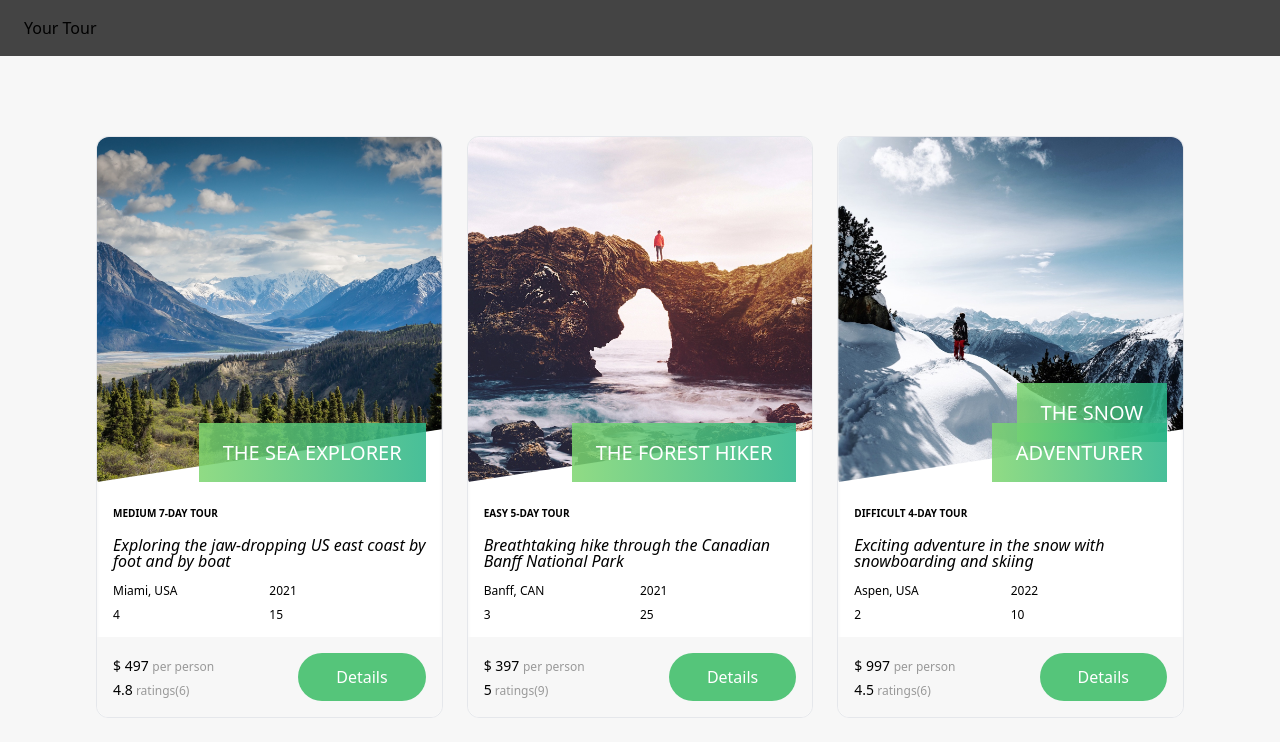
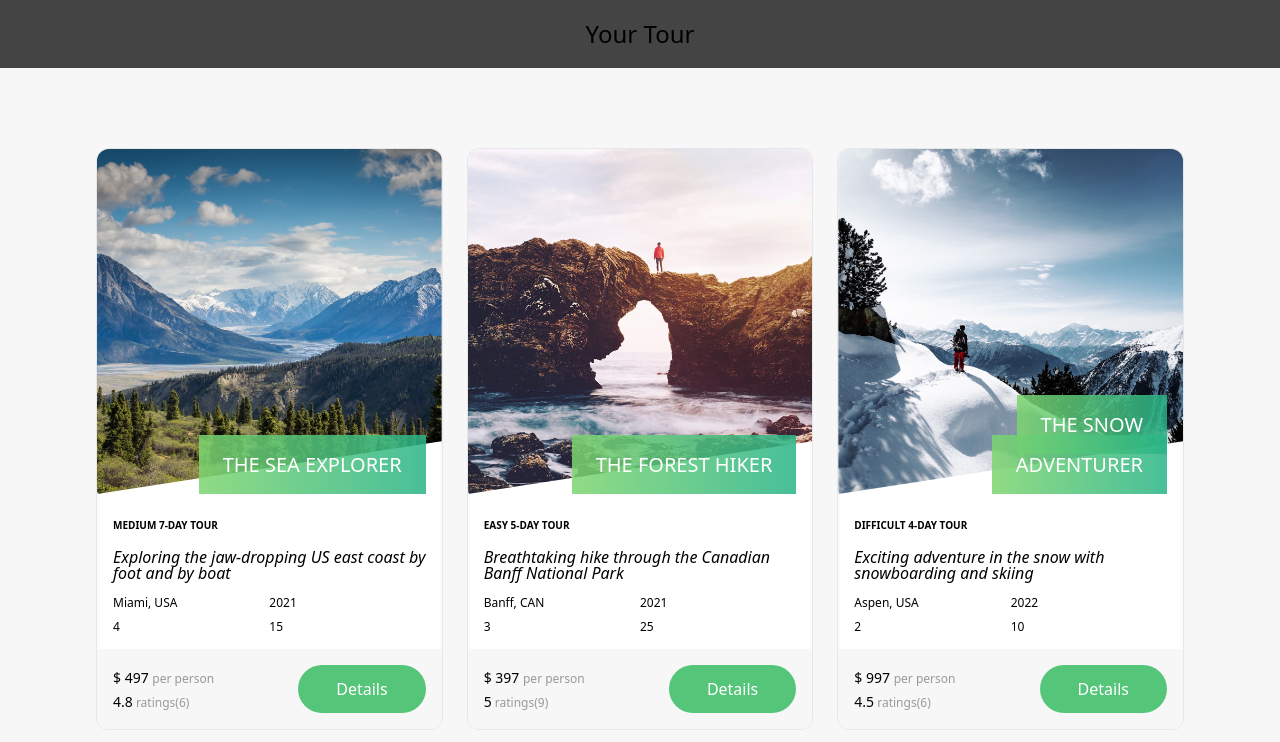
Before and after one commit to avabhi/tour-web-app, a Next.js app: page /home in a window 1280 px wide. Shown: the top 742 px of the page. Built offline with nearby package versions, Linux system fonts and the light colour scheme.

Commit message:
fixing logo positioning

```diff
--- a/src/components/Header/Header.tsx
+++ b/src/components/Header/Header.tsx
@@ -10,23 +10,23 @@ const Header: React.FC<IHeaderProps> = (props) => {
   const router = useRouter();
   return (
     <div>
-      <div className="flex items-center justify-between px-[24px] bg-[#444] py-[16px] sticky w-full">
+      <div className="flex items-center justify-center px-[24px] bg-[#444] py-[16px] sticky w-full">
         <div
           onClick={() => {
             router.push("/");
           }}
-          className="cursor-pointer"
+          className="cursor-pointer text-[24px]"
         >
           Your Tour
         </div>
-        <div className="hidden md:flex">
-          {/* <ul className="flex items-center justify-between gap-x-6">
+        {/* <div className="hidden md:flex"> */}
+        {/* <ul className="flex items-center justify-between gap-x-6">
             <li>Login</li>
             <li className="border-[1px] border-solid rounded-[16px] p-[8px]">
               SignUp
             </li>
           </ul> */}
-        </div>
+        {/* </div> */}
         {/* {!props.open && (
           <div className=" flex md:hidden" onClick={() => props.setOpen(true)}>
             <img
```
